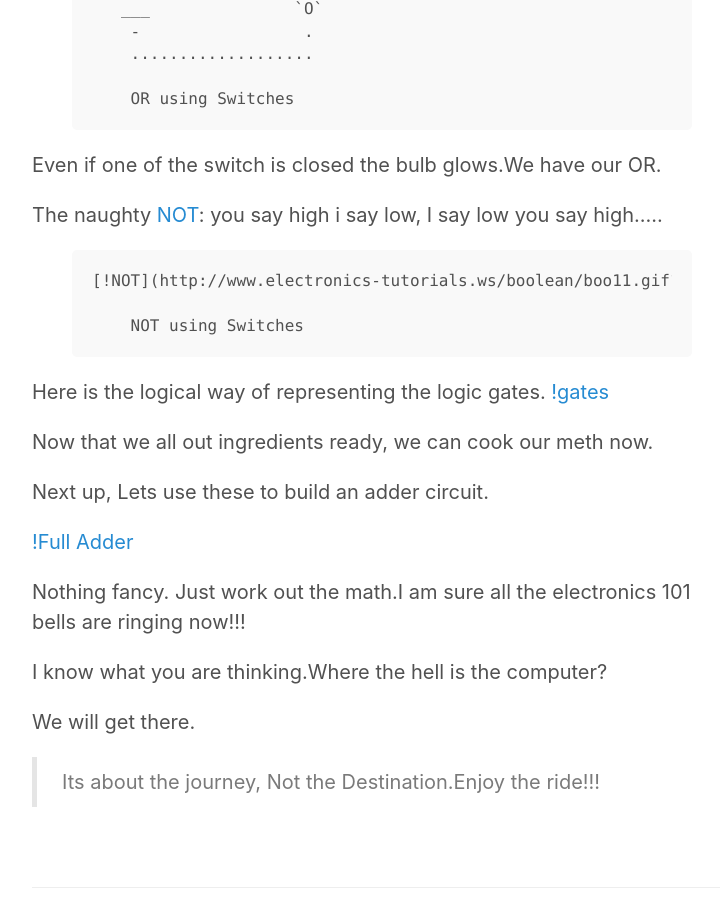
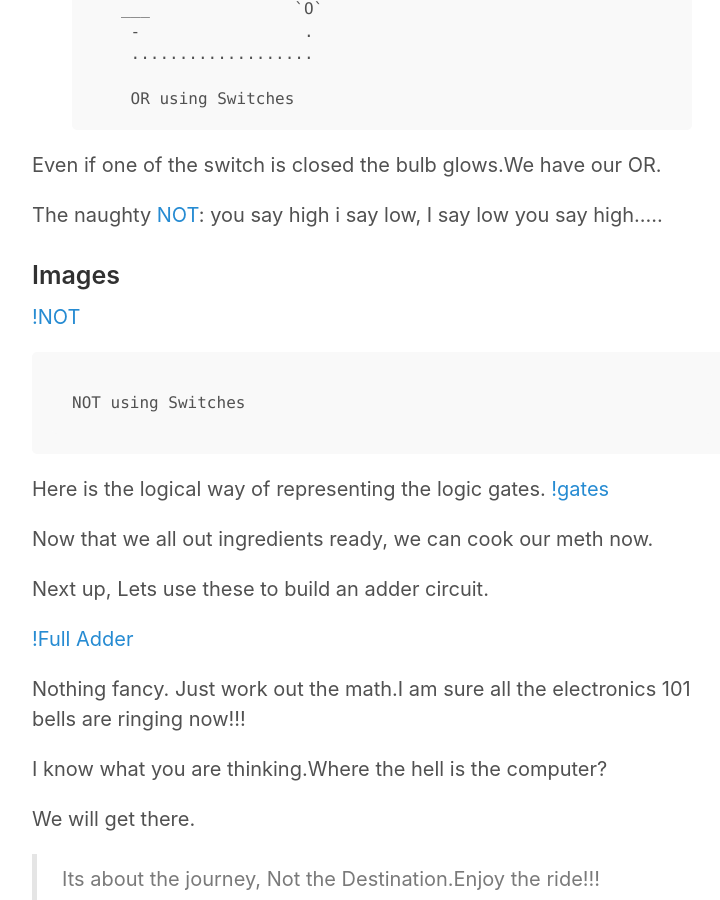
Before and after one commit to simple-guru/simple-guru.github.io, a Jekyll site: the page built from _posts/2016-04-21-Switch.md, in a window 1280 px wide and 900 px high, scrolled down 1210 px. Shown: the whole window, without its empty margins (258-978 px from the left). Built offline with Jekyll 4.4.1, drawn with Linux system fonts in a browser that asks for light colours.

Commit message:
switch images

```diff
--- a/_posts/2016-04-21-Switch.md
+++ b/_posts/2016-04-21-Switch.md
@@ -53,14 +53,10 @@ Even if one of the switch is closed the bulb glows.We have our OR.
 
 The naughty [NOT](https://en.wikibooks.org/wiki/Electronics/Basic_gates):
 you say high i say low, I say low you say high.....
-
-{% highlight text %}
-
+### Images
 [!NOT](http://www.electronics-tutorials.ws/boolean/boo11.gif?81223b)
 
     NOT using Switches
-
-{% endhighlight %}
 
 Here is the logical way of representing the logic gates.
 [!gates](http://www.waitingforfriday.com/index.php/File:Slide6.PNG)
```
